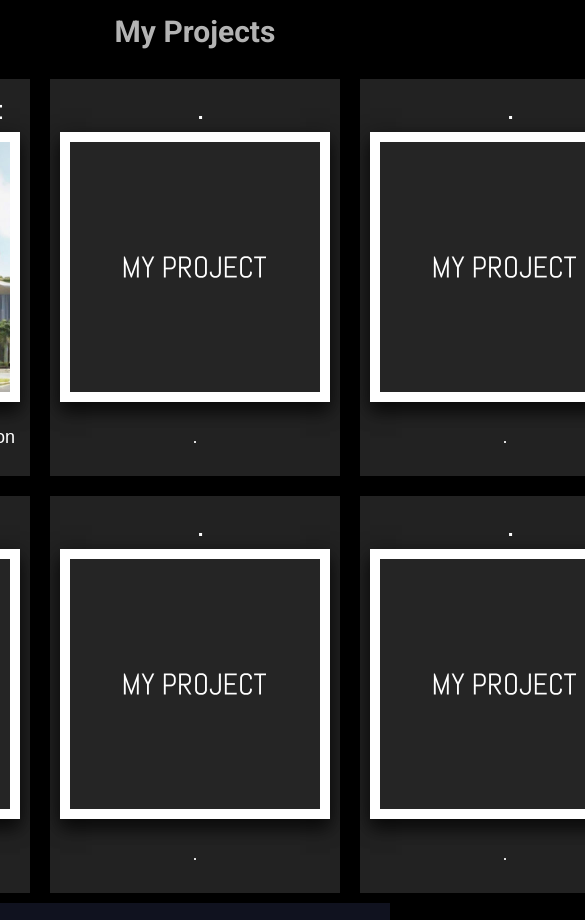
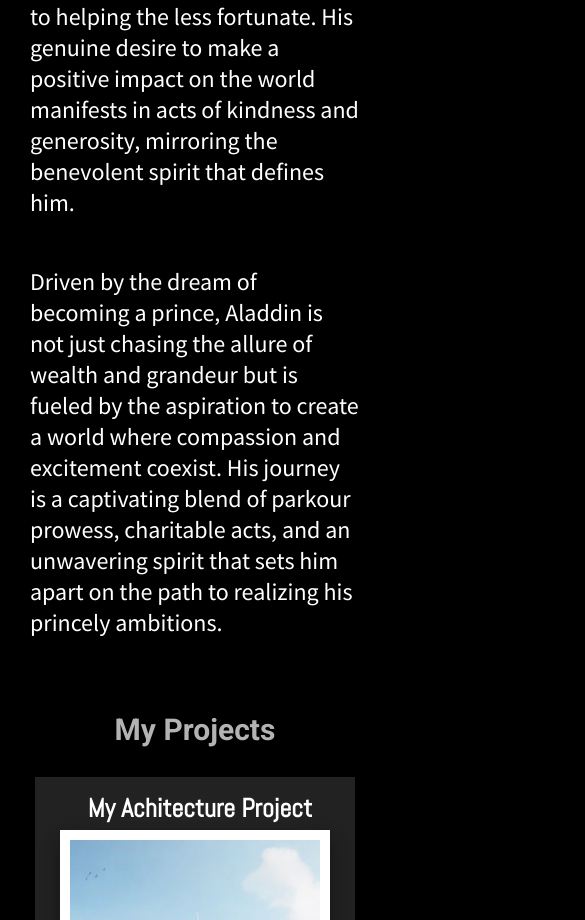
Before and after one commit to psyblade/portfolio, a plain HTML site: page index.html in a window 390 px wide. Shown: the part 1063-1983 px from the top of the page, 585 px wide, since content can reach past the window. Drawn offline with Linux system fonts and the light colour scheme.

Commit message:
Add files via upload

```diff
--- a/index.html
+++ b/index.html
@@ -43,6 +43,10 @@
 			padding:0;
 		}
 
+		p {
+			font-size: 24px;
+		}
+
         .container {
             display: flex;
             flex-wrap: wrap;
@@ -51,6 +55,7 @@
 			font-size:18px;
 			max-width:800px;
 			height:auto;
+			margin:30px; /* add this */
         }
 
 		header {
@@ -72,6 +77,7 @@
             display: flex;
             align-items: center;
             justify-content: center;
+			text-align: center;
 		}
 
 		.main-content div {
@@ -97,7 +103,7 @@
 		.main-content img {
 			width:250px;
 			border:10px solid white;
-			box-shadow:0 10px 16px 0 rgba(0,0,0,0.5),0 6px 20px 0 rgba(0,0,0,0.5) !important;
+			box-shadow:0 10px 16px 0 rgba(0,0,0,0.2),0 6px 20px 0 rgba(0,0,0,0.19) !important;
 		}
 
 		.project {
@@ -155,6 +161,18 @@
 			margin-top:0px;
 		}
 
+		@media (max-width: 1000px) { /* add this */
+			section {
+				flex-direction: column;
+				text-align: center;
+			}
+
+			.column {
+				flex: 1;
+				text-align: center;
+			}
+		}
+
 		@media (min-width: 768px) {
 			.footer-links {
 				flex-direction: column;
@@ -191,30 +209,30 @@
 	<div class="main-content">
 	<h2>My Projects</h2>
 	<section>
-		<div class="architecture"><h3>My Achitecture Project</h3>
+		<div class="column architecture"><h3>My Achitecture Project</h3>
 			<img src="./architecture.jpg">
 			<p>School Architectural Competition</p>
 		</div>
-		<div class="project"><h3>.</h3>
+		<div class="column project"><h3>.</h3>
 			<img src="./project.png">
 			<p>.</p>
 		</div>
-		<div class="project"><h3>.</h3>
+		<div class="column project"><h3>.</h3>
 			<img src="./project.png">
 			<p>.</p>
 		</div>
 	</section>
 
 	<section>
-		<div class="project"><h3>.</h3>
+		<div class="column project"><h3>.</h3>
 			<img src="./project.png">
 			<p>.</p>
 		</div>
-		<div class="project"><h3>.</h3>
+		<div class="column project"><h3>.</h3>
 			<img src="./project.png">
 			<p>.</p>
 		</div>
-		<div class="project"><h3>.</h3>
+		<div class="column project"><h3>.</h3>
 			<img src="./project.png">
 			<p>.</p>
 		</div>
```
